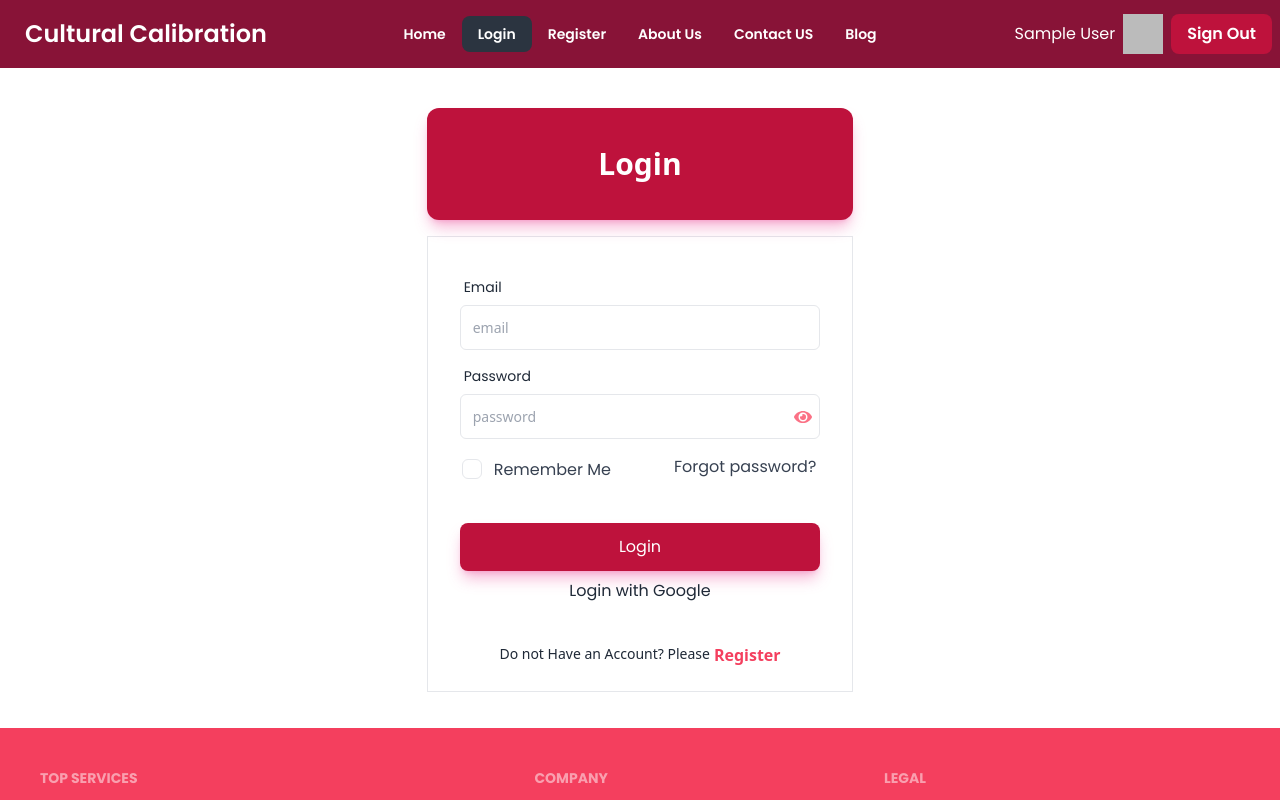
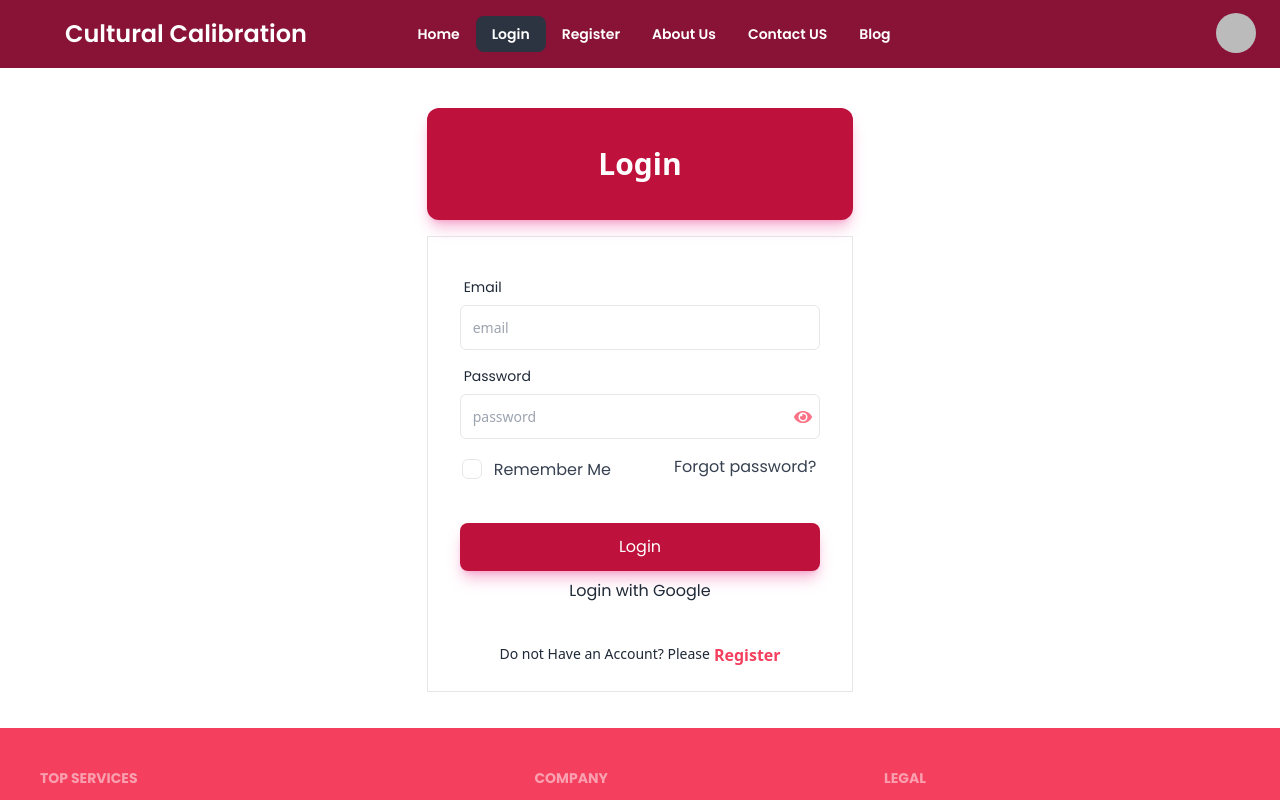
Before and after one commit to gfaruk02/event-management, a React (Vite) app: page /login in a window 1280 px wide. Shown: the top 800 px of the page. Built offline with nearby package versions, Linux system fonts and the light colour scheme; no server answers; sample sign-in values are in the browser's storage.

Commit message:
show rounded img in navbar then set user img,name,email

```diff
--- a/src/components/Contact/Contact.jsx
+++ b/src/components/Contact/Contact.jsx
@@ -63,10 +63,9 @@ const Contact = () => {
                                 </div>
                                 <div className="form-control">
                                     <label className="label">
-                                        <span className="label-text">Type Text</span>
+                                        <span className="label-text">Type Message</span>
                                     </label>
-                                    <textarea rows="4" cols="50" name="comment" form="usrform">
-                                        Enter text here...</textarea>
+                                    <textarea placeholder="Write Your Message" className="textarea textarea-bordered textarea-lg w-full max-w-xs" ></textarea>
                                 </div>
                                 <div className="form-control mt-6">
                                     <button className="btn btn-primary  bg-rose-600
--- a/src/components/Footer/Footer.jsx
+++ b/src/components/Footer/Footer.jsx
@@ -3,7 +3,7 @@
 const Footer = () => {
     return (
         <div>
-            <footer className="footer p-10 text-white bg-rose-500 text-base-content">
+            <footer className="footer p-10 bg-rose-500 text-white">
                 <nav>
                     <header className="footer-title">Top Services</header>
                     <a className="link link-hover">Cultural Celebrations Venue</a>
@@ -26,7 +26,7 @@ const Footer = () => {
                     <a className="link link-hover">Cookie policy</a>
                 </nav>
             </footer>
-            <footer className="footer px-10 py-4 border-t text-white bg-rose-900 text-base-content border-rose-300">
+            <footer className="footer px-10 py-4 border-t text-white bg-rose-900 border-rose-300">
                 <aside className="items-center grid-flow-col">
                     <svg width="24" height="24" viewBox="0 0 24 24" xmlns="http://www.w3.org/2000/svg" fillRule="evenodd" clipRule="evenodd" className="fill-current"><path d="M22.672 15.226l-2.432.811.841 2.515c.33 1.019-.209 2.127-1.23 2.456-1.15.325-2.148-.321-2.463-1.226l-.84-2.518-5.013 1.677.84 2.517c.391 1.203-.434 2.542-1.831 2.542-.88 0-1.601-.564-1.86-1.314l-.842-2.516-2.431.809c-1.135.328-2.145-.317-2.463-1.229-.329-1.018.211-2.127 1.231-2.456l2.432-.809-1.621-4.823-2.432.808c-1.355.384-2.558-.59-2.558-1.839 0-.817.509-1.582 1.327-1.846l2.433-.809-.842-2.515c-.33-1.02.211-2.129 1.232-2.458 1.02-.329 2.13.209 2.461 1.229l.842 2.515 5.011-1.677-.839-2.517c-.403-1.238.484-2.553 1.843-2.553.819 0 1.585.509 1.85 1.326l.841 2.517 2.431-.81c1.02-.33 2.131.211 2.461 1.229.332 1.018-.21 2.126-1.23 2.456l-2.433.809 1.622 4.823 2.433-.809c1.242-.401 2.557.484 2.557 1.838 0 .819-.51 1.583-1.328 1.847m-8.992-6.428l-5.01 1.675 1.619 4.828 5.011-1.674-1.62-4.829z"></path></svg>
                     <p>Cultural Celebration. <br />Providing reliable event since 2020</p>
--- a/src/components/Navbar/Navbar.jsx
+++ b/src/components/Navbar/Navbar.jsx
@@ -1,7 +1,6 @@
 import { useContext } from "react";
 import { Link, NavLink } from "react-router-dom";
 import { AuthContext } from "../provider/AuthProvider";
-// import userDefaultPicture from "../../assets/user.png"
 
 const Navbar = () => {
     const { user, logOut } = useContext(AuthContext)
@@ -38,7 +37,7 @@ const Navbar = () => {
         })} > Blog</NavLink> </li>
     </>
     return (
-        <div className="navbar bg-rose-900 ">
+        <div className="navbar bg-rose-900 lg:pl-12 lg:pr-5">
             <div className="navbar-start">
                 <div className="dropdown ">
                     <label tabIndex={0} className="btn btn-ghost lg:hidden mr-0 pr-0">
@@ -57,26 +56,58 @@ const Navbar = () => {
                     {navLinks}
                 </ul>
             </div>
-            <div className="navbar-end">
 
 
+
+
+
+{/*
+            <div className="dropdown dropdown-end">
+      <label tabIndex={0} className="btn btn-ghost btn-circle avatar">
+        <div className="w-10 rounded-full">
+          <img src="/images/stock/photo-1534528741775-53994a69daeb.jpg" />
+        </div>
+      </label>
+      <ul tabIndex={0} className="mt-3 z-[1] p-2 shadow menu menu-sm dropdown-content bg-base-100 rounded-box w-52">
+        <li>
+          <a className="justify-between">
+            Profile
+            <span className="badge">New</span>
+          </a>
+        </li>
+        <li><a>Settings</a></li>
+        <li><a>Logout</a></li>
+      </ul>
+    </div>
+ */}
+
+
+
+
+
+
+
+            <div className="navbar-end">
                 {
                     user ?
                         <>
 
-
-                            <span className=" text-white "> {user.displayName} </span>
-                            <div className="w-5 md:w-10 rounded-full mx-2">
-                                <img src={user.photoURL} />
-
-{/*
-                            <div className="grid grid-cols-1 md:grid-cols-2">
-                            <span className=""> {user.email} </span>
-                            <div className="w-10 rounded-full mx-2">
-                                <img src={userDefaultPicture} />
-                            </div> */}
-                            </div>
-                            <button onClick={handleSignOut} className=" py-1 px-2 md:py-2 md:px-4 bg-rose-700 rounded-lg hover:bg-rose-400  text-white font-semibold text-sm md:text-base">Sign Out</button>
+            <div className="dropdown dropdown-end">
+      <label tabIndex={0} className="btn btn-ghost btn-circle avatar">
+        <div className="w-10 rounded-full">
+        <img src={user.photoURL} />
+        </div>
+      </label>
+      <ul tabIndex={0} className="mt-3 z-[1] p-2 shadow menu menu-sm dropdown-content bg-rose-900 rounded-box w-52">
+        <li>
+        <span className=" text-white "> {user.displayName} </span>
+        </li>
+        <li>
+        <span className=" text-white "> {user.email} </span>
+        </li>
+        <li><button onClick={handleSignOut} className=" py-1 px-2 md:py-2 md:px-4 bg-rose-700 rounded-lg hover:bg-rose-400  text-white font-semibold text-sm md:text-base">Sign Out</button></li>
+      </ul>
+    </div>
                         </>
                         :
                         <Link to='/login'>
--- a/src/main.jsx
+++ b/src/main.jsx
@@ -43,7 +43,7 @@ const router = createBrowserRouter([
       {
         path:'/details/:id',
         element: <PrivateRoute> <Details></Details></PrivateRoute>,
-        loader: ()=> fetch('/services.json')
+        loader: ()=> fetch('./services.json')
       },
       {
         path: "/about",
```
